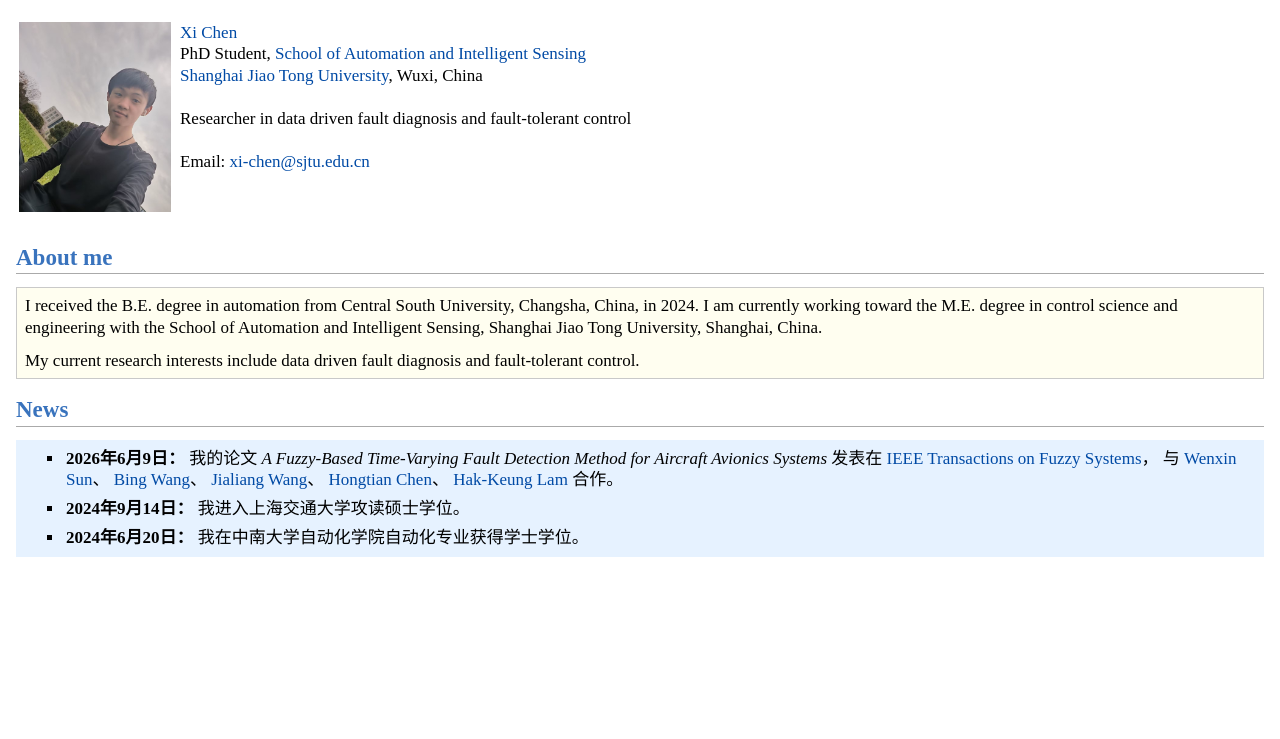
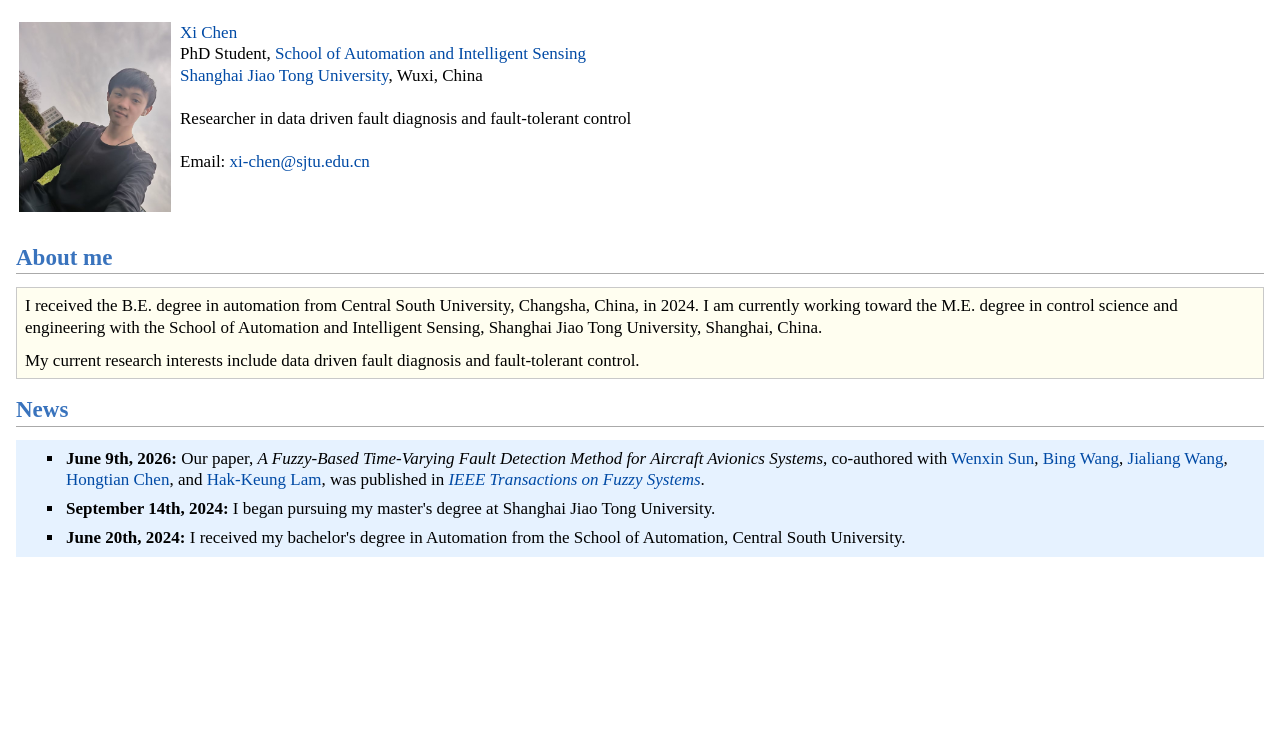
Before and after one commit to xicccca/xi-chen.github.io, a plain HTML site: page index.html in a window 1280 px wide. Shown: the part 61-800 px from the top of the page. Drawn offline with Linux system fonts and the light colour scheme.

Commit message:
Update index.html

```diff
--- a/index.html
+++ b/index.html
@@ -1,9 +1,9 @@
 <!DOCTYPE html>
-<html lang="zh-CN">
+<html lang="en">
 <head>
   <meta charset="UTF-8">
   <meta name="viewport" content="width=device-width, initial-scale=1.0">
-  <meta name="description" content="Xi Chen 的个人学术主页">
+  <meta name="description" content="Xi Chen's personal academic homepage">
   <title>Xi Chen | Academic Homepage</title>
   <style>
     :root {
@@ -126,14 +126,13 @@
 </head>
 <body>
   <main class="page">
-    <!-- 修改这里的英文名和中文名 -->
+    <!-- Name -->
     <h1 class="site-title">
       <span class="name">Xi Chen</span>
-      <span class="cn-name">（陈熙）</span>
     </h1>
 
     <section class="profile" aria-label="Personal information">
-      <!-- xi.jpg 必须与 index.html 放在同一目录 -->
+      <!-- Keep xi.jpg in the same directory as index.html. -->
       <img class="portrait" src="xi.jpg" alt="Portrait of Xi Chen">
 
       <div class="profile-text">
@@ -172,25 +171,24 @@
       <div class="panel news-panel">
         <ul>
           <li>
-            <strong>2026年6月9日：</strong>
-            我的论文 <em>A Fuzzy-Based Time-Varying Fault Detection Method for Aircraft Avionics Systems</em>
-            发表在
-            <a href="https://ieeexplore.ieee.org/xpl/RecentIssue.jsp?punumber=91" target="_blank" rel="noopener noreferrer">IEEE Transactions on Fuzzy Systems</a>，
-            与
-            <a href="https://ieeexplore.ieee.org/author/37088987886" target="_blank" rel="noopener noreferrer">Wenxin Sun</a>、
-            <a href="https://ieeexplore.ieee.org/author/37087258659" target="_blank" rel="noopener noreferrer">Bing Wang</a>、
-            <a href="https://ieeexplore.ieee.org/author/724069548280029" target="_blank" rel="noopener noreferrer">Jialiang Wang</a>、
-            <a href="https://ieeexplore.ieee.org/author/37086392741" target="_blank" rel="noopener noreferrer">Hongtian Chen</a>、
-            <a href="https://ieeexplore.ieee.org/author/37270809600" target="_blank" rel="noopener noreferrer">Hak-Keung Lam</a>
-            合作。
+            <strong>June 9th, 2026:</strong>
+            Our paper, <em>A Fuzzy-Based Time-Varying Fault Detection Method for Aircraft Avionics Systems</em>,
+            co-authored with
+            <a href="https://ieeexplore.ieee.org/author/37088987886" target="_blank" rel="noopener noreferrer">Wenxin Sun</a>,
+            <a href="https://ieeexplore.ieee.org/author/37087258659" target="_blank" rel="noopener noreferrer">Bing Wang</a>,
+            <a href="https://ieeexplore.ieee.org/author/724069548280029" target="_blank" rel="noopener noreferrer">Jialiang Wang</a>,
+            <a href="https://ieeexplore.ieee.org/author/37086392741" target="_blank" rel="noopener noreferrer">Hongtian Chen</a>, and
+            <a href="https://ieeexplore.ieee.org/author/37270809600" target="_blank" rel="noopener noreferrer">Hak-Keung Lam</a>,
+            was published in
+            <a href="https://ieeexplore.ieee.org/xpl/RecentIssue.jsp?punumber=91" target="_blank" rel="noopener noreferrer"><em>IEEE Transactions on Fuzzy Systems</em></a>.
           </li>
           <li>
-            <strong>2024年9月14日：</strong>
-            我进入上海交通大学攻读硕士学位。
+            <strong>September 14th, 2024:</strong>
+            I began pursuing my master's degree at Shanghai Jiao Tong University.
           </li>
           <li>
-            <strong>2024年6月20日：</strong>
-            我在中南大学自动化学院自动化专业获得学士学位。
+            <strong>June 20th, 2024:</strong>
+            I received my bachelor's degree in Automation from the School of Automation, Central South University.
           </li>
         </ul>
       </div>
```
